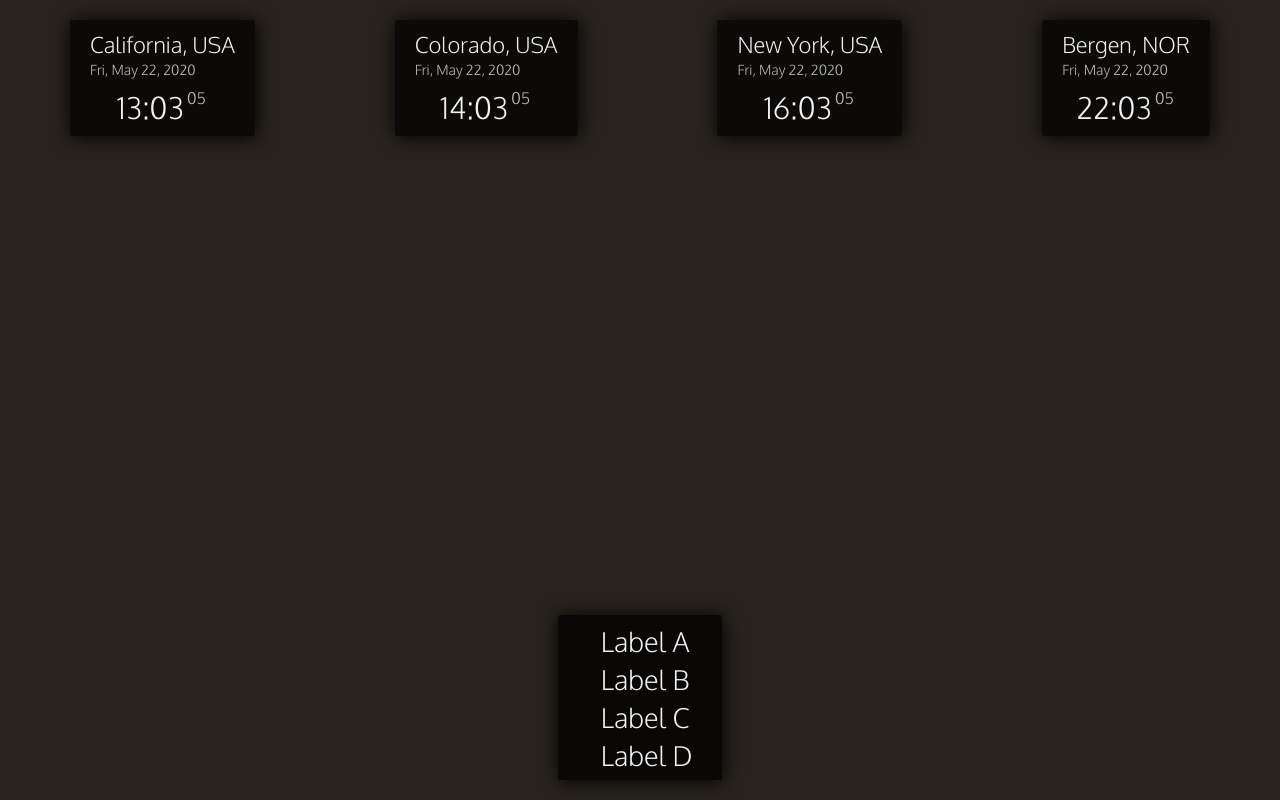
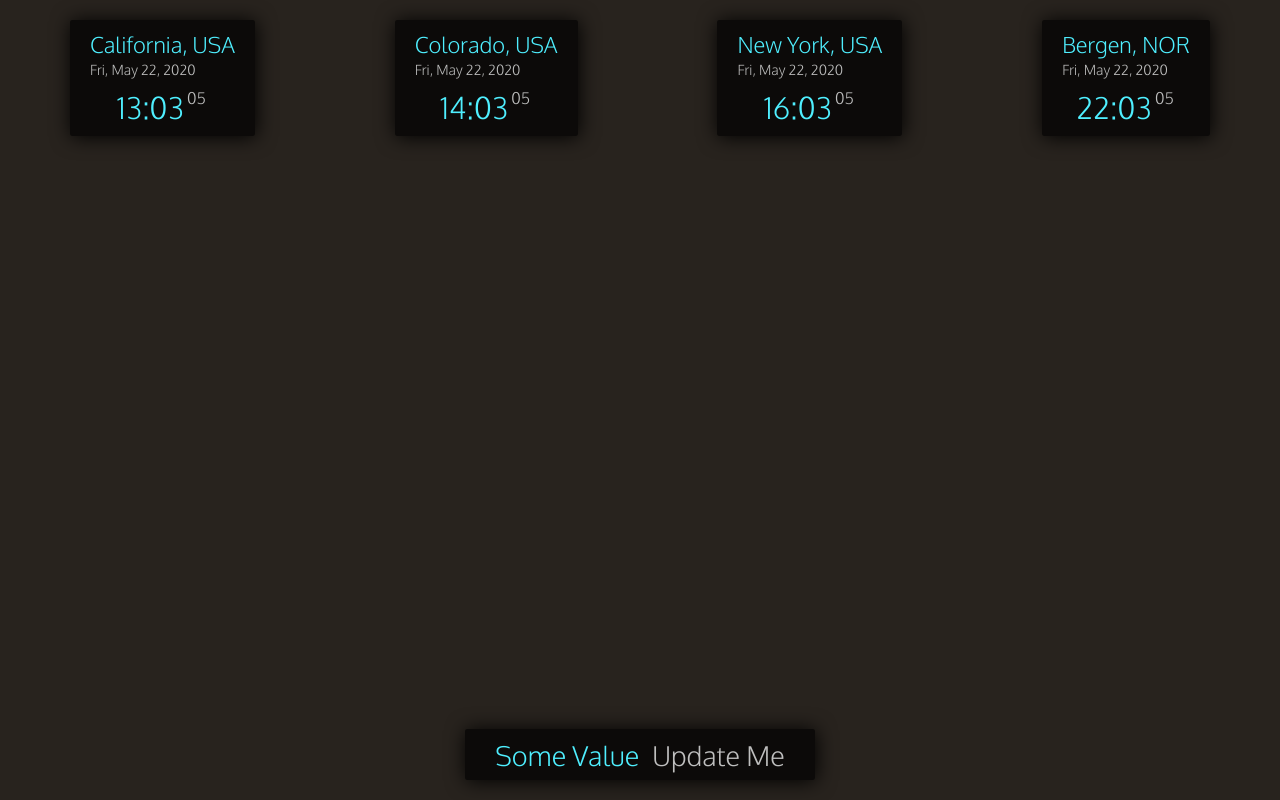
Before and after one commit to JohnCos247/war-room, a plain HTML site: page index.html in a window 1280 px wide. Drawn offline with Linux system fonts and the light colour scheme.

Commit message:
Updating styles

```diff
--- a/css/style.css
+++ b/css/style.css
@@ -1,8 +1,17 @@
+/** Main color styles **/
+body { color: #4fefff; }    /* color: #f2f2f2; For white instead of light blue*/
+.accented { color: #bfbfbf; } /* Gray coloring */
+.box { /* All the boxes */
+    background-color: rgba(0,0,0, 0.7);
+    box-shadow: 1px 1px 20px black;
+}
+
+
+
 html, p, body { margin: 0; padding: 0; }
 body {
 	background-color: #28231E;
 	font-family: oxygen;
-	color: #f2f2f2;
     font-smooth: auto;
     background-repeat: no-repeat;
     background-attachment:fixed;
@@ -28,13 +37,10 @@ footer {
     justify-content: center;
 }
 
-
 .clock {
-	background-color: rgba(0,0,0, 0.7);
     margin: 10px;
     padding: 10px 20px;
     border-radius: 2px;
-	box-shadow: 1px 1px 20px black;
 }
 
 .city {
@@ -42,8 +48,6 @@ footer {
     font-size: 22px;
     margin-bottom: 3px;
 }
-
-.date, .seconds { color: #bfbfbf; }
 
 .date {
     font-size: 14px;
@@ -72,11 +76,17 @@ footer {
 
 
 .info-table {
-    background-color: rgba(0,0,0, 0.75);
     padding: 0.2em 1em;
     border-radius: 2px;
-    box-shadow: 1px 1px 20px black;
     font-size: 1.7em;
+    font-weight: 300;
 }
-.value { text-align: left; font-weight: lighter; }
-.amount { color: #1e88e5; font-weight: lighter; padding-right: 10px; text-align: right; }
+.label { text-align: left; }
+.value { padding-right: 10px; text-align: right; }
+
+
+/* dark-theme */
+
+.clock.dark {
+    background-color: rgba(3, 35, 62, 0.7);
+}
--- a/index.html
+++ b/index.html
@@ -11,28 +11,11 @@
    	<script type="text/javascript" src="./js/worker.js"></script>
 </head>
 <body id="background">
-
 	<header id="header"></header>
 
 	<footer>
-        <table class="info-table">
-          <tbody>
-            <tr>
-                <td id="info-a" class="amount"></td>
-                <td class="value">Label A</td>
-            </tr>
-            <tr>
-                <td id="info-b" class="amount"></td>
-                <td class="value">Label B</td>
-            </tr>
-            <tr>
-                <td id="info-c" class="amount"></td>
-                <td class="value">Label C</td>
-            </tr>
-            <tr>
-                <td id="info-d" class="amount"></td>
-                <td class="value">Label D</td>
-            </tr>
+        <table class="info-table box">
+          <tbody id="info">
           </tbody>
         </table>
 	</footer>
--- a/js/worker.js
+++ b/js/worker.js
@@ -31,9 +31,8 @@ var imageNum = 0;
         setInterval( function() { updateDateTime(); } , 1000);
 
         //Set up background-images
-        if(CYCLE_BACKGROUND) {
-            setInterval(function(){ cycleImages(); }, SWITCH_INTERVAL*1000);
-        }
+        if(CYCLE_BACKGROUND) setInterval(function(){ cycleImages(); }, SWITCH_INTERVAL*1000);
+
     });
 
     /**
@@ -84,9 +83,42 @@ var imageNum = 0;
     * Function is used to initialize the all feeds and info.
     */
     function initialize() {
+        makeData();
         updateDateTime();
         initImages();
         cycleImages();
+    }
+
+    /**
+    * Function is used to fetch your custom data and build it.
+    */
+    function makeData() {
+        addRowToTable('Some Value', 'Update Me');
+
+//        $.ajax({
+//            url: 'your URL',
+//            success: function(results){
+//                addRowToTable('Some Value', 'Update Me');
+//            }
+//        });
+    }
+
+
+    /**
+    * Function builds a table row.
+    **/
+    function addRowToTable(val, lbl) {
+        var row     = document.createElement('tr');
+        var value   = document.createElement('td');
+        var label   = document.createElement('td');
+
+        value.className     = 'value';
+        value.textContent   = val;
+        label.className     = 'label accented';
+        label.textContent   = lbl;
+        row.appendChild(value);
+        row.appendChild(label);
+        document.getElementById('info').appendChild(row);
     }
 
     /**
@@ -169,14 +201,14 @@ var imageNum = 0;
         }
         else {
             var timeHolder = document.createElement("div");
-            timeHolder.className = "clock";
+            timeHolder.className = "clock box";
             timeHolder.id = id+'-clock';
             var placeElm = document.createElement("div");
             placeElm.className = 'city';
             placeElm.textContent = place;
             var date = document.createElement("div");
             date.id = id+'-date';
-            date.className = 'date';
+            date.className = 'date accented';
             date.textContent = writtenDate;
             var timeline = document.createElement("div");
             timeline.className = 'time-line';
@@ -186,7 +218,7 @@ var imageNum = 0;
             timeElm.className = 'time';
             var secondsElm = document.createElement("div");
             secondsElm.id = id+'-seconds';
-            secondsElm.className = 'seconds';
+            secondsElm.className = 'seconds accented';
             secondsElm.textContent = seconds;
             timeline.appendChild(timeElm);
             timeline.appendChild(secondsElm);
```
